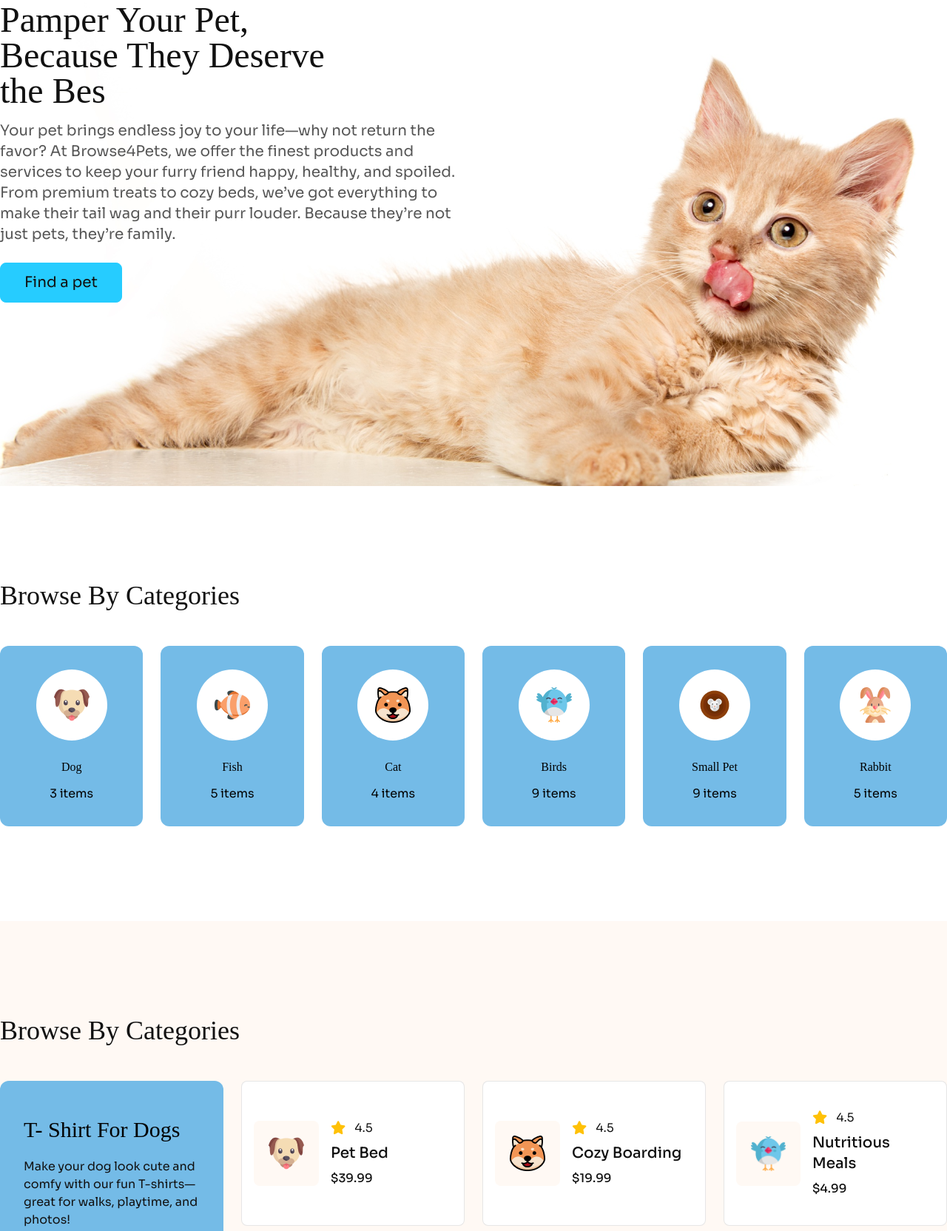
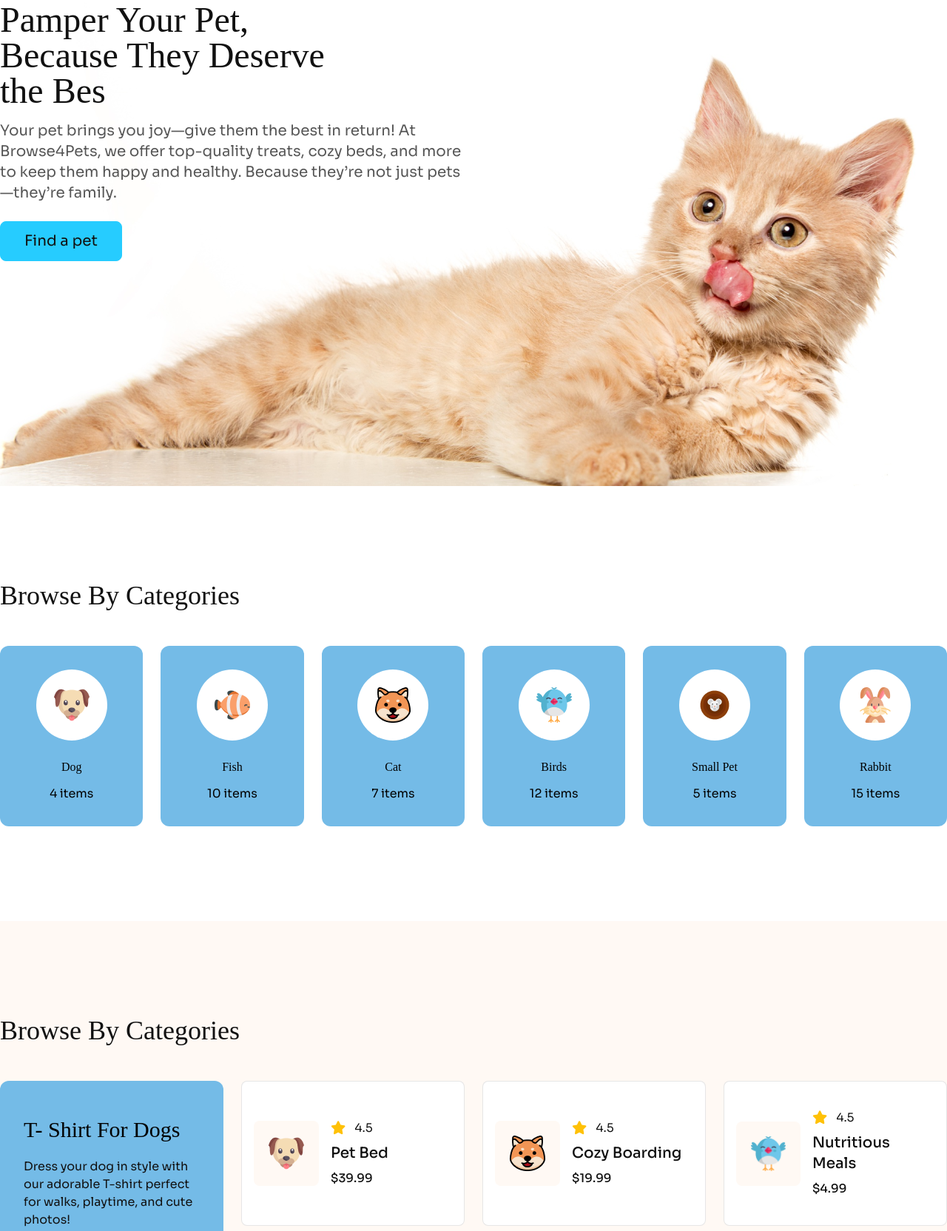
Before and after one commit to web-craft-by-samad/Pet-Shop, a plain HTML site: page index.html in a window 1280 px wide. Shown: the part 233-1897 px from the top of the page at 74% size. Drawn offline with nearby package versions, Linux system fonts and the light colour scheme; a web font is replaced by a local one.

Commit message:
pet shop

```diff
--- a/index.html
+++ b/index.html
@@ -132,11 +132,8 @@
           <p
             class="mb-3 lg:mb-6 text-base text-pets-text-color lg:text-xl opacity-70"
           >
-            Your pet brings endless joy to your life—why not return the favor?
-            At Browse4Pets, we offer the finest products and services to keep
-            your furry friend happy, healthy, and spoiled. From premium treats
-            to cozy beds, we’ve got everything to make their tail wag and their
-            purr louder. Because they’re not just pets, they’re family.
+          Your pet brings you joy—give them the best in return!
+          At Browse4Pets, we offer top-quality treats, cozy beds, and more to keep them happy and healthy. Because they’re not just pets—they’re family.
           </p>
 
           <!-- btn container -->
@@ -177,7 +174,7 @@
             <!-- Card content -->
             <div class="text-center">
               <h3 class="font-adlam capitalize text-pets-text mb-3">dog</h3>
-              <p class="font-sora text-base text-pets-text">3 items</p>
+              <p class="font-sora text-base text-pets-text">4 items</p>
             </div>
           </div>
 
@@ -194,7 +191,7 @@
             <!-- Card content -->
             <div class="text-center">
               <h3 class="font-adlam capitalize text-pets-text mb-3">fish</h3>
-              <p class="font-sora text-base text-pets-text">5 items</p>
+              <p class="font-sora text-base text-pets-text">10 items</p>
             </div>
           </div>
 
@@ -211,7 +208,7 @@
             <!-- Card content -->
             <div class="text-center">
               <h3 class="font-adlam capitalize text-pets-text mb-3">cat</h3>
-              <p class="font-sora text-base text-pets-text">4 items</p>
+              <p class="font-sora text-base text-pets-text">7 items</p>
             </div>
           </div>
 
@@ -228,7 +225,7 @@
             <!-- Card content -->
             <div class="text-center">
               <h3 class="font-adlam capitalize text-pets-text mb-3">birds</h3>
-              <p class="font-sora text-base text-pets-text">9 items</p>
+              <p class="font-sora text-base text-pets-text">12 items</p>
             </div>
           </div>
 
@@ -247,7 +244,7 @@
               <h3 class="font-adlam capitalize text-pets-text mb-3">
                 Small pet
               </h3>
-              <p class="font-sora text-base text-pets-text">9 items</p>
+              <p class="font-sora text-base text-pets-text">5 items</p>
             </div>
           </div>
 
@@ -264,7 +261,7 @@
             <!-- Card content -->
             <div class="text-center">
               <h3 class="font-adlam capitalize text-pets-text mb-3">Rabbit</h3>
-              <p class="font-sora text-base text-pets-text">5 items</p>
+              <p class="font-sora text-base text-pets-text">15 items</p>
             </div>
           </div>
         </div>
@@ -289,8 +286,8 @@
                 T- Shirt For Dogs
               </h3>
               <p class="font-sora text-base text-pets-text-color my-5">
-                Make your dog look cute and comfy with our fun T-shirts—great
-                for walks, playtime, and photos!
+
+               Dress your dog in style with our adorable T-shirt perfect for walks, playtime, and cute photos!
               </p>
               <button
                 class="px-8 py-3 bg-white rounded-lg text-xl text-pets-text-color"
@@ -586,7 +583,7 @@
               <p
                 class="font-adlam text-[40px] lg:text-[56px] text-white lg:text-pets-text"
               >
-                $7.99
+                $10.23
               </p>
             </div>
             <!-- Card image -->
@@ -609,7 +606,7 @@
                 T-Shirt for Dogs
               </h3>
               <p class="font-adlam text-[40px] lg:text-[56px] text-pets-btn">
-                $10.99
+                $8.15
               </p>
             </div>
             <!-- Card image -->
@@ -618,6 +615,7 @@
             </div>
           </div>
         </div>
+
       </section>
       <!-- Pricing section -->
     </main>
@@ -674,10 +672,7 @@
             >
           </div>
           <p class="textbase lg:text-xl text-pets-text-color opacity-70">
-            Your one-stop destination for everything your pet deserves. From
-            premium products to expert care tips, we’re here to make your pet’s
-            life happier and healthier. Because they’re not just pets—they’re
-            family.
+            Your go-to place for all your pet’s needs! From premium products to expert tips, we help keep them happy and healthy—because they’re family.
           </p>
         </div>
 
```
